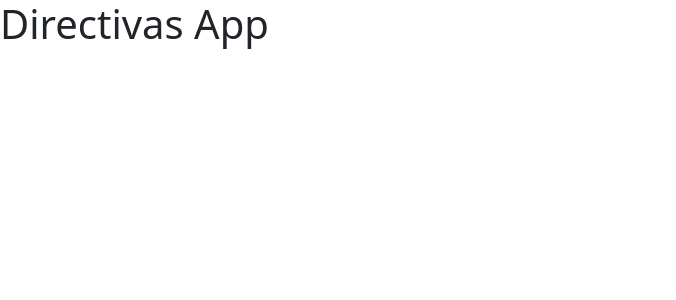
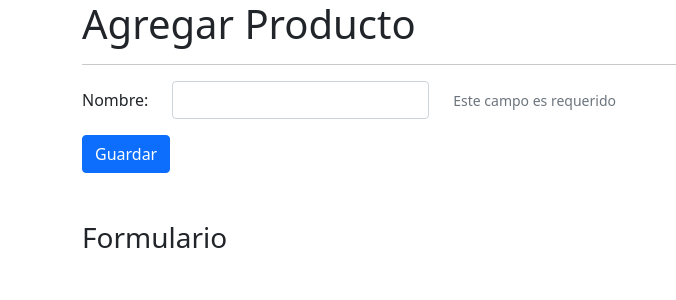
Before and after one commit to jandrohen/DirectivasApp-Angular, an Angular app: page /productos/agregar in a window 1280 px wide. Shown: the top 300 px of the page, without its empty margins (0-676 px from the left). Built offline with nearby package versions, Linux system fonts and the light colour scheme.

Commit message:
Implements scaffolding of the application (lesson 345 course angular)

```diff
--- /dev/null
+++ b/src/app/app-routing.module.ts
@@ -0,0 +1,19 @@
+import { NgModule } from '@angular/core';
+import {Routes, RouterModule  } from '@angular/router';
+
+const routes: Routes = [
+  {
+    path: 'productos',
+    loadChildren: () => import('./productos/productos.module').then(m => m.ProductosModule)
+  },
+  {
+    path: '**',
+    redirectTo: 'productos'
+  }
+];
+
+@NgModule({
+  imports: [RouterModule.forRoot(routes)],
+  exports: [RouterModule]
+})
+export class AppRoutingModule { }
--- a/src/app/app.component.html
+++ b/src/app/app.component.html
@@ -1 +1 @@
-<h1>Directivas App</h1>
+<router-outlet></router-outlet>
--- a/src/app/app.module.ts
+++ b/src/app/app.module.ts
@@ -2,13 +2,15 @@ import { NgModule } from '@angular/core';
 import { BrowserModule } from '@angular/platform-browser';
 
 import { AppComponent } from './app.component';
+import {AppRoutingModule} from "./app-routing.module";
 
 @NgModule({
   declarations: [
     AppComponent
   ],
   imports: [
-    BrowserModule
+    BrowserModule,
+    AppRoutingModule
   ],
   providers: [],
   bootstrap: [AppComponent]
--- /dev/null
+++ b/src/app/productos/pages/agregar/agregar.component.html
@@ -0,0 +1,28 @@
+<h1>Agregar Producto</h1>
+<hr>
+
+<form action="">
+  <div class="row align-items-center mb-3">
+    <div class="col-auto">
+      <label class="col-form-label">Nombre:</label>
+    </div>
+    <div class="col-auto">
+      <input class="form-control">
+    </div>
+    <div class="col-auto">
+      <span class="form-text">
+        Este campo es requerido
+      </span>
+    </div>
+  </div>
+
+  <div class="row mt-3">
+    <div class="col">
+      <button class="btn btn-primary">
+        Guardar
+      </button>
+    </div>
+  </div>
+</form>
+
+<h3 class="mt-5">Formulario</h3>
--- /dev/null
+++ b/src/app/productos/pages/agregar/agregar.component.ts
@@ -0,0 +1,16 @@
+import { Component, OnInit } from '@angular/core';
+
+@Component({
+  selector: 'app-agregar',
+  templateUrl: './agregar.component.html',
+  styles: [
+  ]
+})
+export class AgregarComponent implements OnInit {
+
+  constructor() { }
+
+  ngOnInit(): void {
+  }
+
+}
--- a/src/index.html
+++ b/src/index.html
@@ -9,7 +9,7 @@
 
   <link href="https://cdn.jsdelivr.net/npm/bootstrap@5.0.2/dist/css/bootstrap.min.css" rel="stylesheet" integrity="sha384-EVSTQN3/azprG1Anm3QDgpJLIm9Nao0Yz1ztcQTwFspd3yD65VohhpuuCOmLASjC" crossorigin="anonymous">
 </head>
-<body>
+<body class="container">
   <app-root></app-root>
 </body>
 </html>
```
Also changed, not shown: src/app/productos/productos-routing.module.ts (added, +20 -0 lines), src/app/productos/productos.module.ts (added, +17 -0 lines), src/app/shared/shared.module.ts (added, +12 -0 lines).
